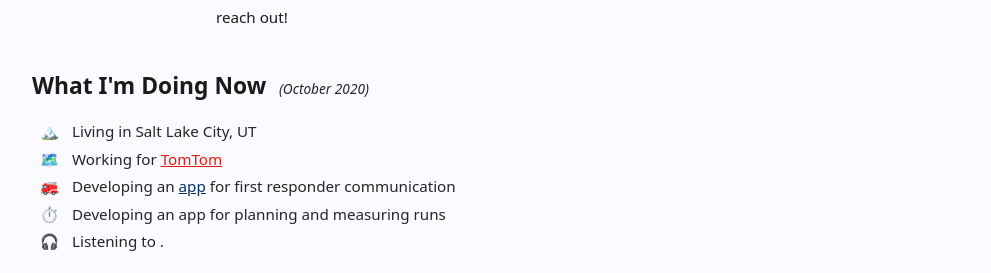
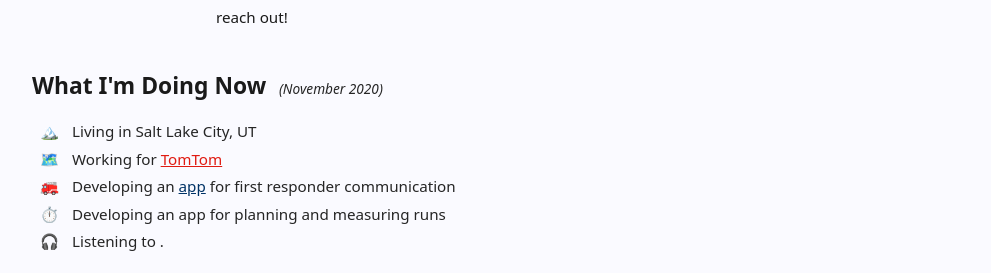
Before and after one commit to Kirpal/kirpal, a Jekyll site: the page built from index.html, in a window 1280 px wide and 900 px high. Shown: the part 309-582 px from the top of the window, without its empty margins (144-1135 px from the left). Built offline with Jekyll 4.4.1, drawn with Linux system fonts in a browser that asks for light colours.

Commit message:
Update now section

```diff
--- a/_data/now.yml
+++ b/_data/now.yml
@@ -1,4 +1,4 @@
-date: October 2020
+date: November 2020
 items:
   - emoji: "🏔️"
     content: "Living in Salt Lake City, UT"
```
